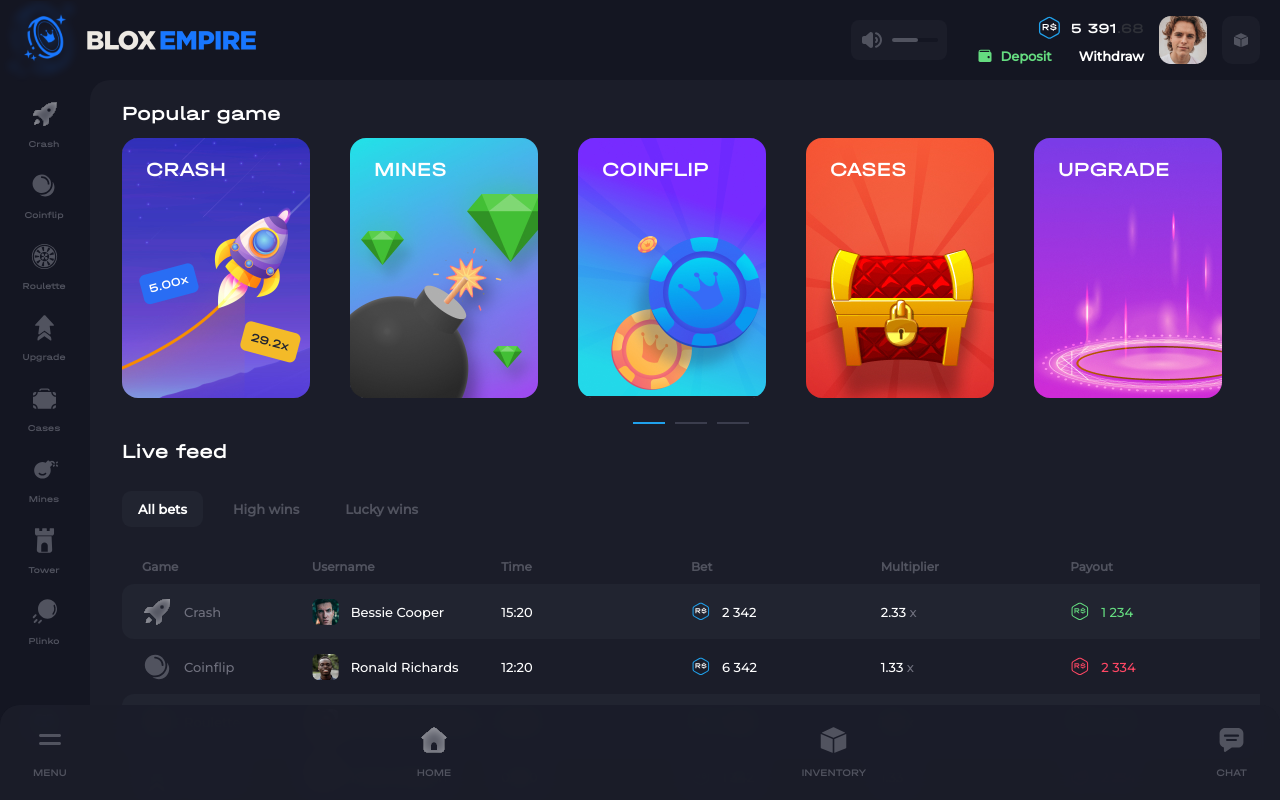
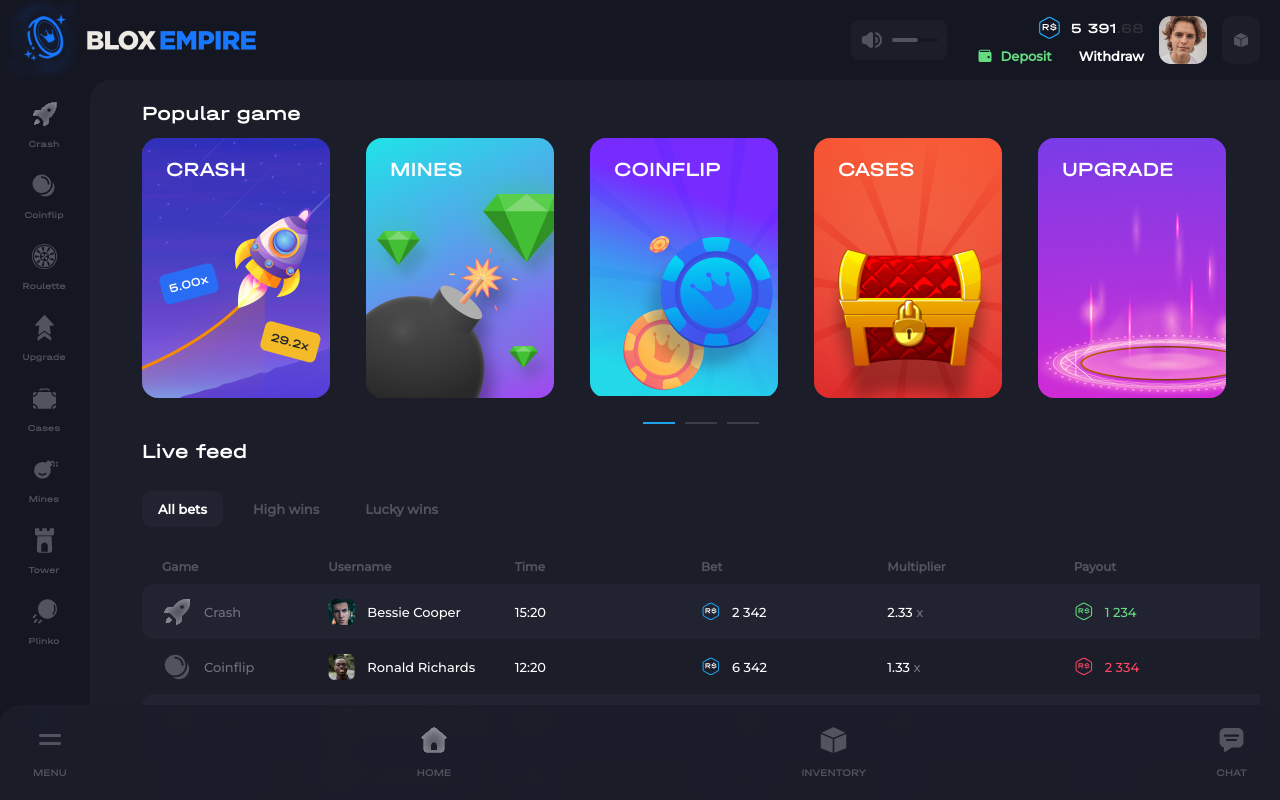
Before and after one commit to diorm47/blox-empire, a React (Create React App) app: page /home in a window 1280 px wide. Shown: the top 800 px of the page. Built offline with nearby package versions, Linux system fonts and the light colour scheme.

Commit message:
last edit

```diff
--- a/src/pages/home-page/home-page.css
+++ b/src/pages/home-page/home-page.css
@@ -65,7 +65,9 @@
 .header_mobile_cards {
   display: none;
 }
-
+.crash_page, .home_page   {
+  padding-left: 20px;
+}
 @media only screen and (max-width: 640px) {
   .home_page_carousel {
     display: none;
```
